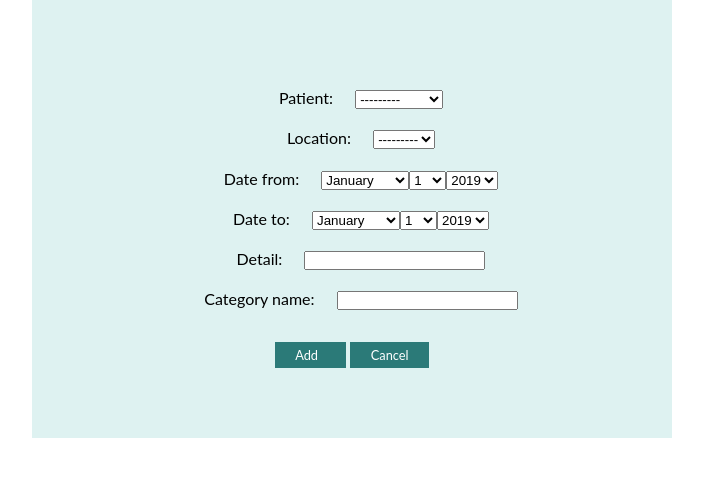
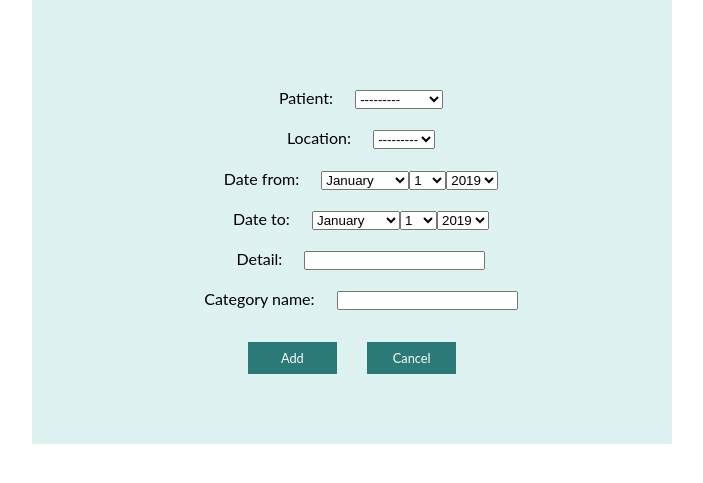
Before and after one commit to yhchang-0331/trans19, a Django app: page /patient_corner/1/addvisit in a window 1280 px wide. Shown: the part 148-631 px from the top of the page, without its empty margins (288-991 px from the left). Run offline with Django 3.2, Linux system fonts and the light colour scheme; a user stored in the database is signed in; data comes from the database, SQL or seed files in the repository; data that the repository does not hold is empty; some web fonts are replaced.

Commit message:
Update add_visit.html

```diff
--- a/trans-19-project/trans19/templates/patient_corner/add_visit.html
+++ b/trans-19-project/trans19/templates/patient_corner/add_visit.html
@@ -73,10 +73,10 @@
       {% endfor %}
 
     </p>
-    <center>
-      <button class="buttoncentre" style="margin-top: 2%; padding-right: 8%;" type="submit">Add</button>
-      <a href="{% url 'patients' %}" style="margin-top: 2%;" class="buttoncentre">Cancel</a>
-    </center>
+    <div class="lowbutton">
+      <button class="button" type="submit">Add</button>
+      <a href="{% url 'patients' %}" style="margin-top: 2%;" class="button">Cancel</a>
+    </div>
   </form>
 </div>
 <!----------------------------------------FORM---------------------------------------->
```
